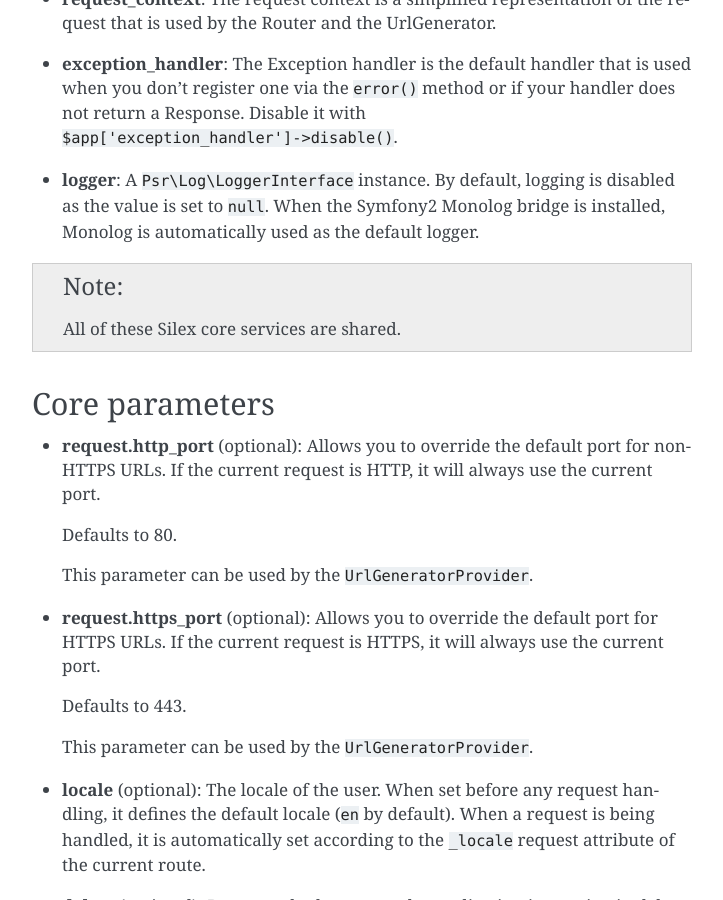
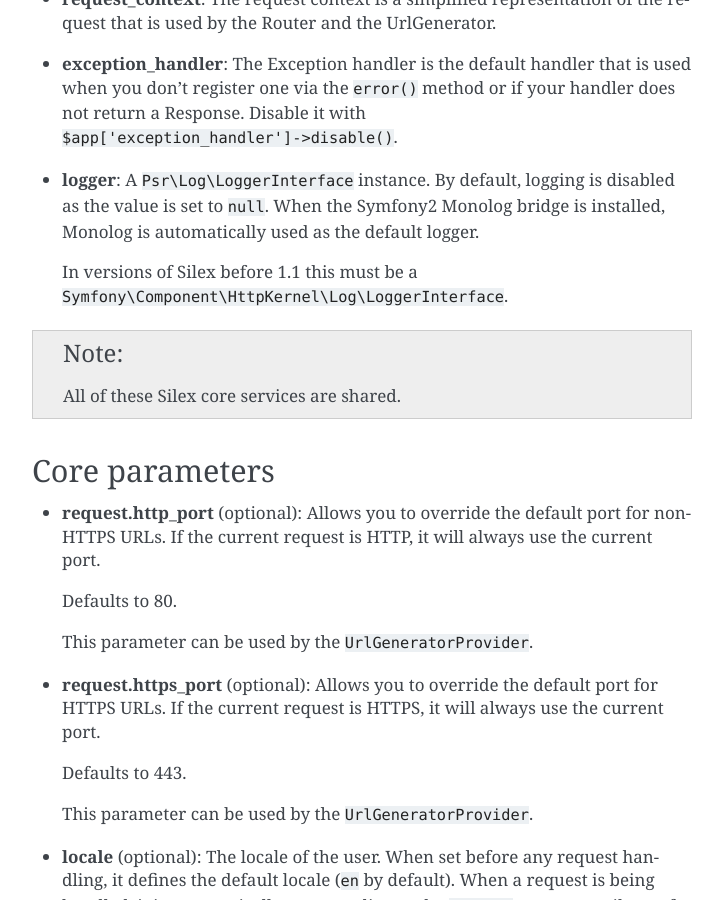
Before and after one commit to silexphp/Silex, a Sphinx documentation site: the page built from doc/services.rst, in a window 1280 px wide and 900 px high, scrolled down 4562 px. Shown: the whole window, without its empty margins (388-1111 px from the left). Built offline with Sphinx 7.4.7, drawn with Linux system fonts in a browser that asks for light colours; pages that are not in the unit, such as notebooks, are missing from menus.

Commit message:
Note silex 1.0 behaviour

```diff
--- a/doc/services.rst
+++ b/doc/services.rst
@@ -229,6 +229,9 @@ don't want to mess with most of them.
   disabled as the value is set to ``null``. When the Symfony2 Monolog bridge is
   installed, Monolog is automatically used as the default logger.
 
+  In versions of Silex before 1.1 this must be a
+  ``Symfony\Component\HttpKernel\Log\LoggerInterface``.
+
 .. note::
 
     All of these Silex core services are shared.
```
